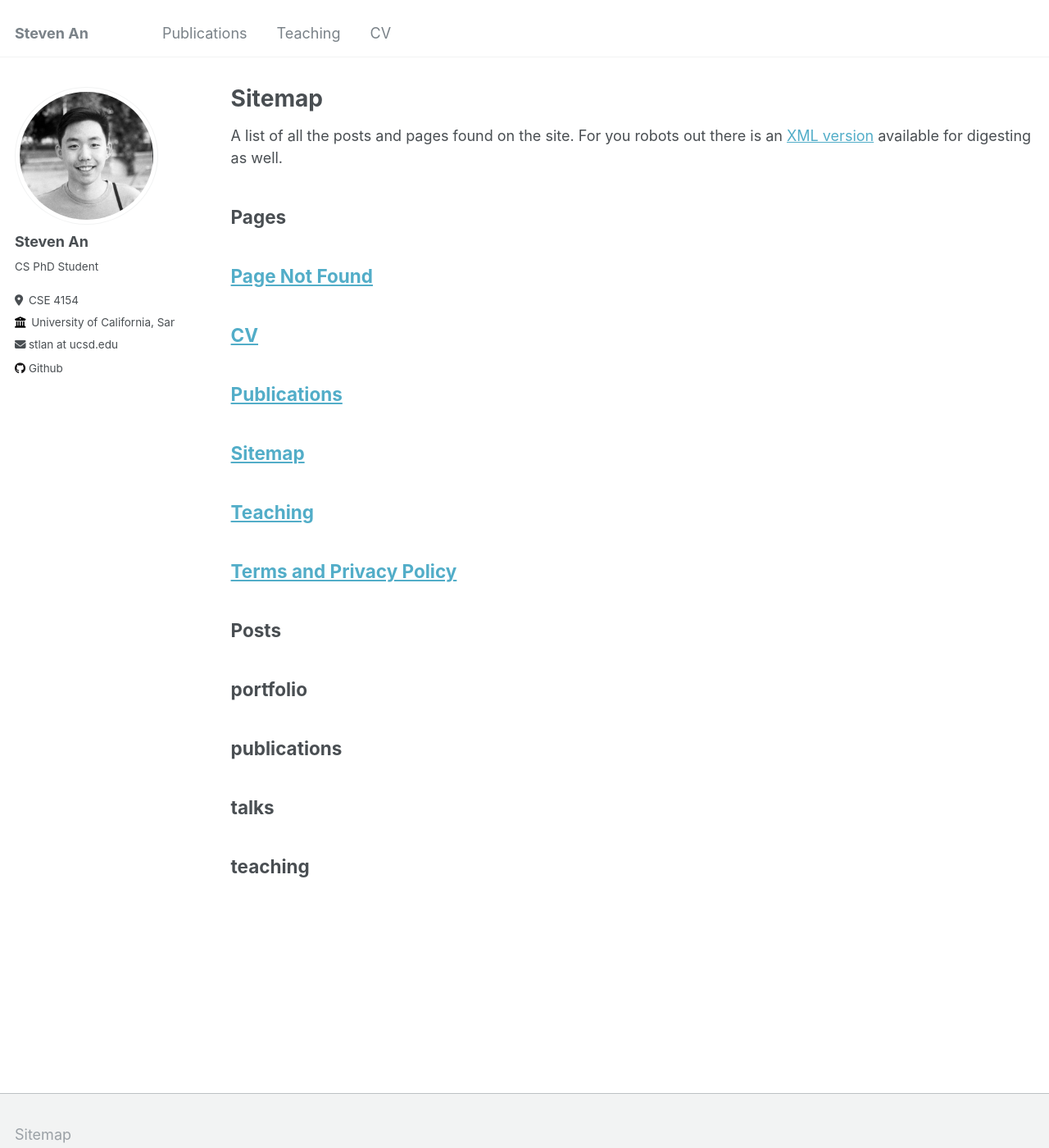
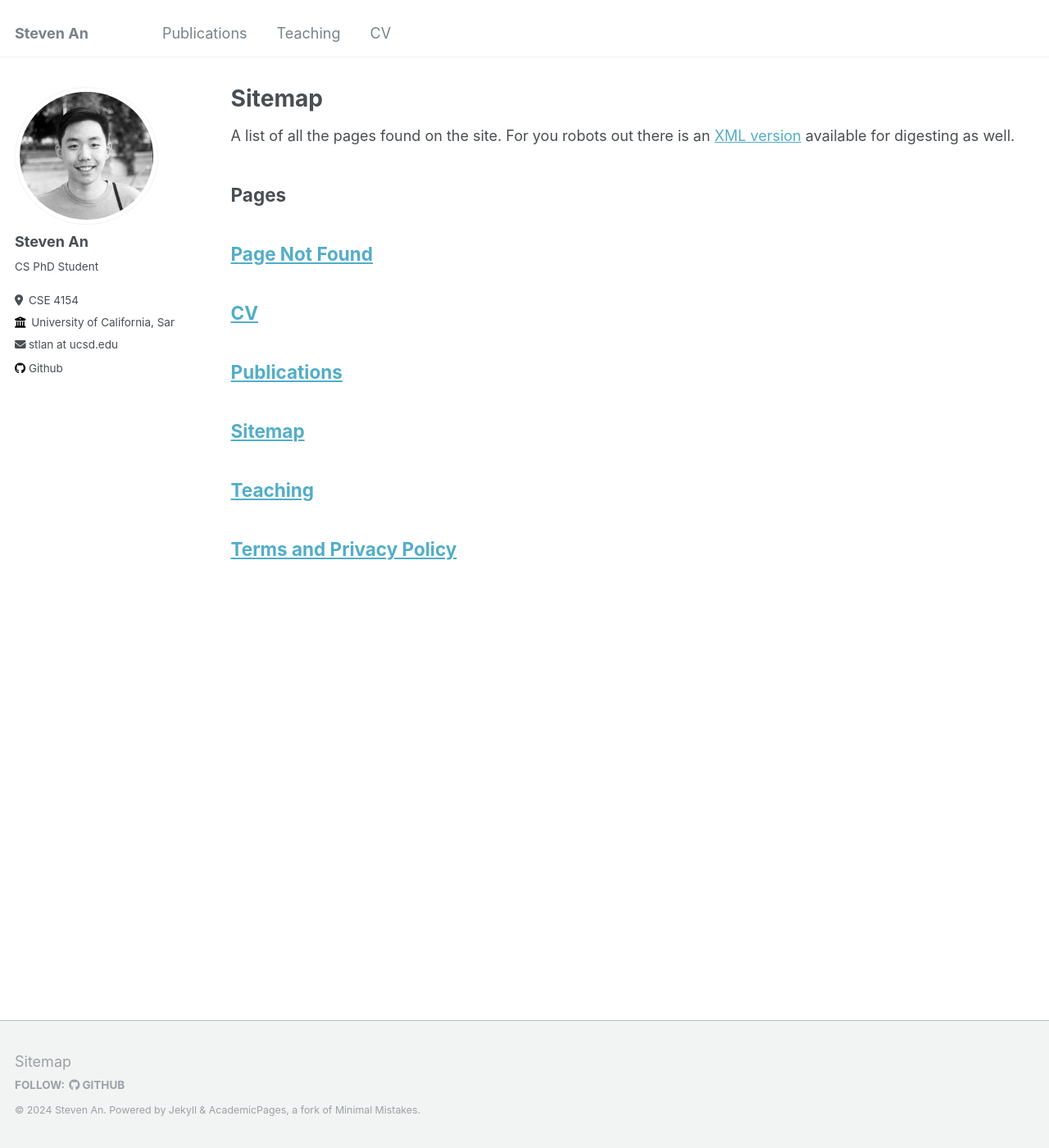
Before and after one commit to stevenan5/stevenan5.github.io, a Jekyll site: the page built from _pages/sitemap.md, in a window 1280 px wide and 1400 px high. Shown: the whole window at 82% size. Built offline with Jekyll 4.4.1, drawn with Linux system fonts in a browser that asks for light colours.

Commit message:
update sitemap

```diff
--- a/_pages/sitemap.md
+++ b/_pages/sitemap.md
@@ -7,31 +7,9 @@ author_profile: true
 
 {% include base_path %}
 
-A list of all the posts and pages found on the site. For you robots out there is an [XML version]({{ base_path }}/sitemap.xml) available for digesting as well.
+A list of all the pages found on the site. For you robots out there is an [XML version]({{ base_path }}/sitemap.xml) available for digesting as well.
 
 <h2>Pages</h2>
 {% for post in site.pages %}
   {% include archive-single.html %}
 {% endfor %}
-
-<h2>Posts</h2>
-{% for post in site.posts %}
-  {% include archive-single.html %}
-{% endfor %}
-
-{% capture written_label %}'None'{% endcapture %}
-
-{% for collection in site.collections %}
-{% unless collection.output == false or collection.label == "posts" %}
-  {% capture label %}{{ collection.label }}{% endcapture %}
-  {% if label != written_label %}
-  <h2>{{ label }}</h2>
-  {% capture written_label %}{{ label }}{% endcapture %}
-  {% endif %}
-{% endunless %}
-{% for post in collection.docs %}
-  {% unless collection.output == false or collection.label == "posts" %}
-  {% include archive-single.html %}
-  {% endunless %}
-{% endfor %}
-{% endfor %}
```
